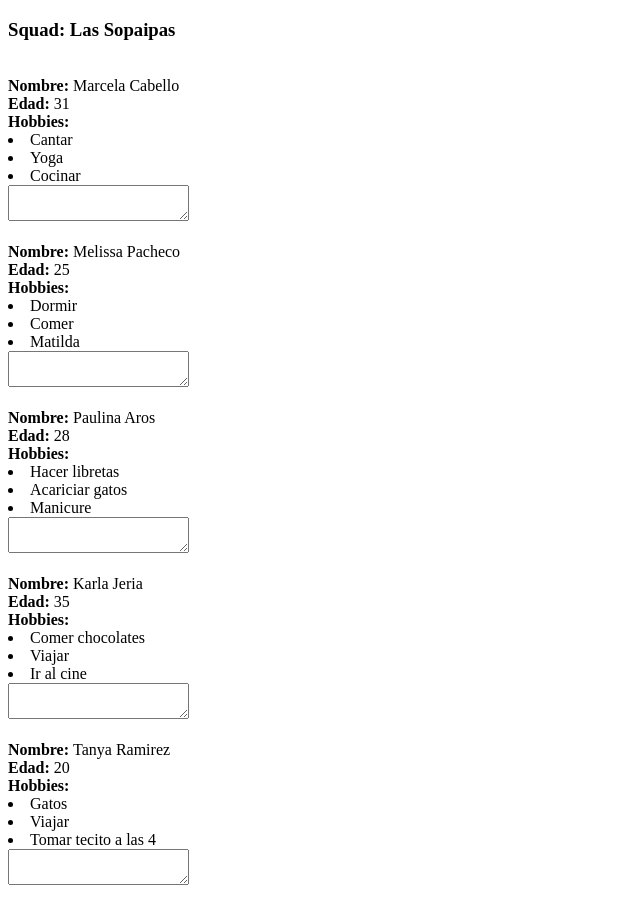
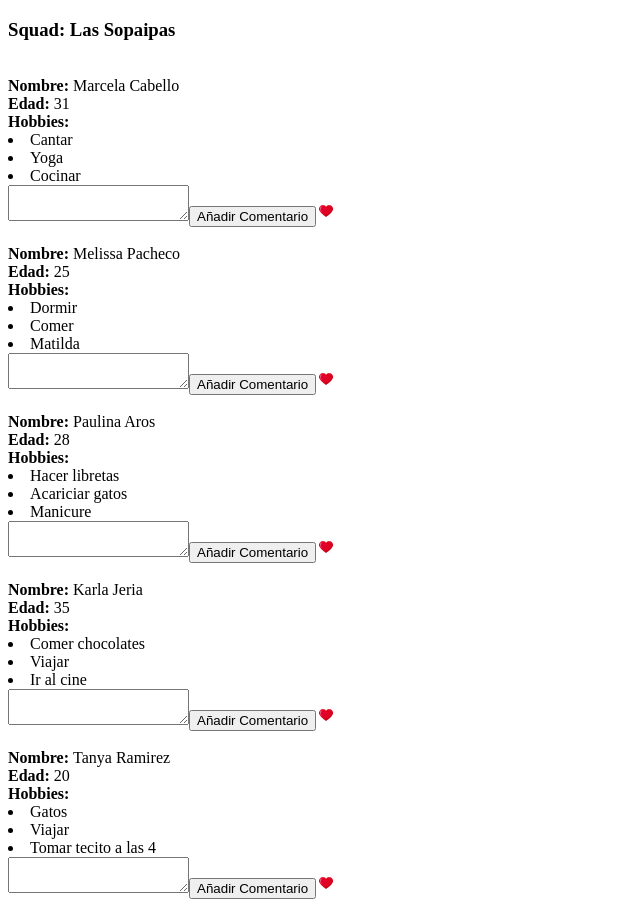
Before and after one commit to PaulaPonce/mi-squad, a plain HTML site: page index.html in a window 1280 px wide. Shown: the top 902 px of the page, without its empty margins (0-640 px from the left). Drawn offline with Linux system fonts and the light colour scheme.

Commit message:
agrega botón y botón de likes con imagen

```diff
--- a/assets/js/main.js
+++ b/assets/js/main.js
@@ -36,40 +36,40 @@ function principal(){
 
 	console.log(miembros);
 
-	llenarDiv("contenedor", miembros);
+	llenarDiv('contenedor', miembros);
 }
 
-/*
-var cont = document.getElementById("contenedor");
-var textAux, cajaAux;
+//crear div en <section id="contenedor"></section> del html
+function llenarDiv(idDiv, arraySquad){ //idDiv-->id='contendor' //arraySquad-->miembros[]
+	var div = document.getElementById(idDiv); //<section id="contenedor"></section>
 
-miembros.forEach(function(el){
-	textAux = document.createElement("div");
-	cajaAux = document.createElement("textarea");
-	textAux.innerHTML += "<b>Nombre: </b>" + elemento.nombre + " " + elemento.apellido + "<br><b>Edad: </b>" + elemento.edad + "<br><b>Hobbies:</b><br>" + "<ul><li>" + elemento.hobbies[0] + "</li><li>" + elemento.hobbies[1] + "</li><li>" + elemento.hobbies[2] + "</li></ul>";
-	cont.appendChild(textAux);
-	cont.appendchild(cajaAux);
-})
-*/
-
-//crear div en html
-function llenarDiv(idDiv, arraySquad){
-	var div = document.getElementById(idDiv);
-
-	var textAux;
-	var cajaAux;
+	var divAux; //sección: <div>
+	var cajaAux; //área de texto: <textarea>
+	var botonAux; //botón: <button>
+	var botonLike; //botón para dar like a comentarios: <button>
 
 	arraySquad.forEach(function(elemento){
-		textAux = document.createElement("div");
-		//cajaAux = document.createElement("textarea");
-		textAux.innerHTML += "<br><b>Nombre: </b>" + elemento.nombre + " " + elemento.apellido + "<br><b>Edad: </b>" + elemento.edad + "<br><b>Hobbies:</b><br>";//+ "<ul><li>" + elemento.hobbies[0] + "</li><li>" + elemento.hobbies[1] + "</li><li>" + elemento.hobbies[2] + "</li></ul>" + "<textarea></textarea>";
-		var lista = "<ul>" + elemento.hobbies.forEach(function(h){
-			return(textAux.innerHTML += "<li>" + h + "</li>");}) + "</ul>";
-		textAux.innerHTML += "<textarea></textarea>";
-		//cajaAux.innerHTML;
-		div.appendChild(textAux);
-		//textAux.appendchild(cajaAux);
+		divAux = document.createElement('div'); //crea nodo <div>
+		cajaAux = document.createElement('textarea'); //crea área de texto <textarea>
+		botonAux = document.createElement('button'); //crea botón <button>
+		botonLike = document.createElement('input'); //crea input <input>, botón con imagen
+		botonLike.src = "assets/img/red-heart.png";
+		botonLike.type = "image";
+
+		//contenido del <div>
+		divAux.innerHTML += "<br><b>Nombre: </b>" + elemento.nombre + " " + elemento.apellido + "<br><b>Edad: </b>" + elemento.edad + "<br><b>Hobbies:</b><br>";
+		var listaHobbie = "<ul>" + elemento.hobbies.forEach(function(h){
+			return(divAux.innerHTML += "<li>" + h + "</li>");}) + "</ul>";
+
+		div.appendChild(divAux); //enlaza <div> a <section>
+		divAux.appendChild(cajaAux); //enlaza <textarea> a <div>
+		divAux.appendChild(botonAux); //enlaza <button> a <div>
+		//botonAux.setAttribute(name, value);
+		botonAux.innerHTML = "Añadir Comentario"; //contenido del botón
+		divAux.appendChild(botonLike); //enlaza <input> a <div>
+		botonLike.setAttribute("width", "20");
+		botonLike.setAttribute("heigth", "20");
+
 	});
 }
 principal();
-//set atributte
--- a/index.html
+++ b/index.html
@@ -6,9 +6,8 @@
 </head>
 <body>
 	<h3>Squad: Las Sopaipas</h3>
-	<div id="contenedor"></div>
+	<section id="contenedor"></section>
 
-	<button>Añadir Comentario</button>
 	<script type="text/javascript" src="assets/js/main.js"></script>
 </body>
 </html>
```
Also changed, not shown: assets/img/pink_heart.svg (added), assets/img/red-heart.png (added).
